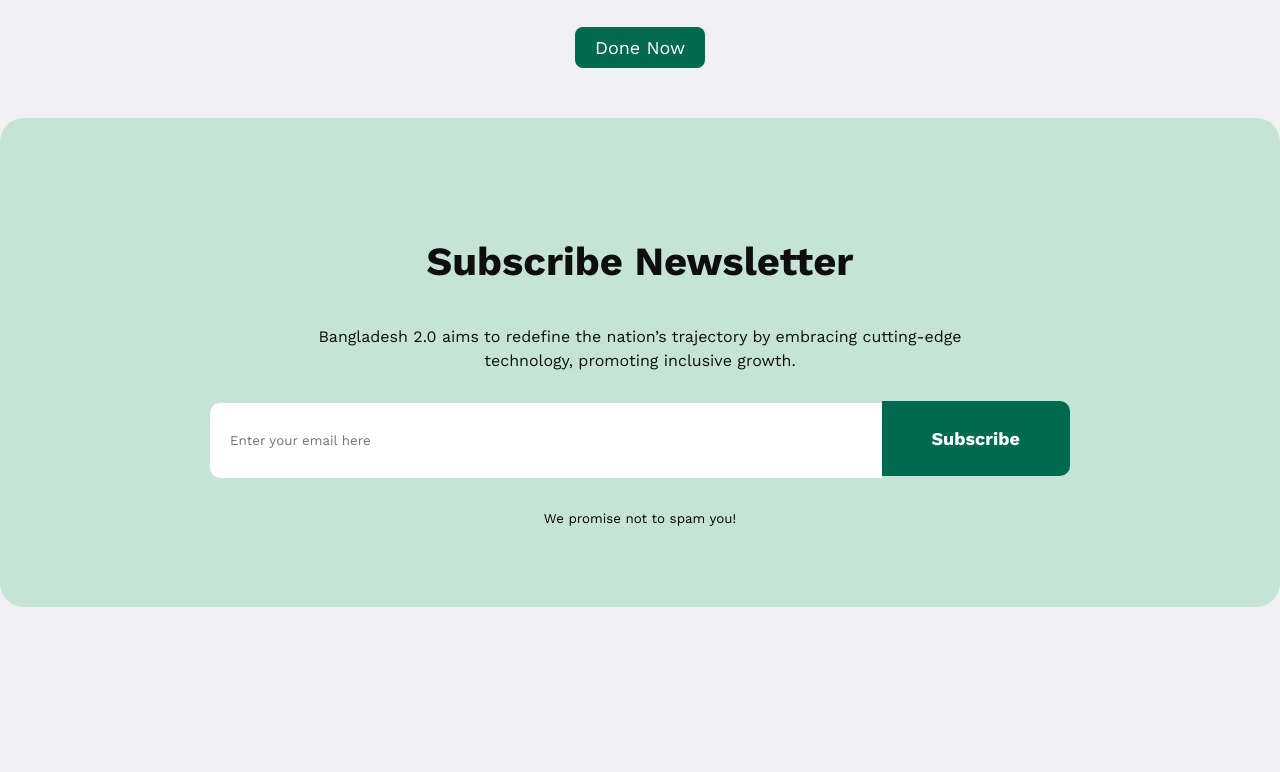
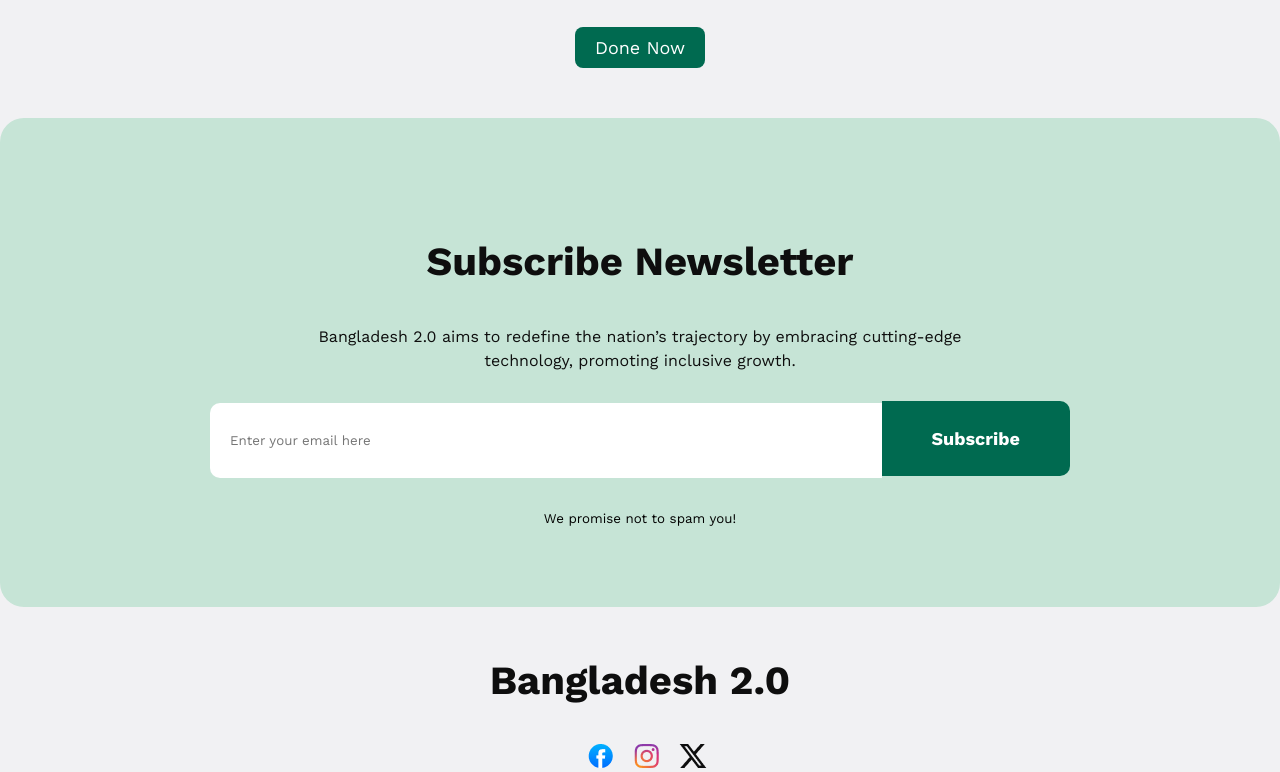
Before and after one commit to mdnur3330/new-banglades-assignment-1, a plain HTML site: page index.html in a window 1280 px wide. Shown: the part 3319-4091 px from the top of the page. Before the commit the page ends 3976 px from the top, so only its background shows below. Drawn offline with nearby package versions, Linux system fonts and the light colour scheme.

Commit message:
footer added

```diff
--- a/index.html
+++ b/index.html
@@ -149,7 +149,7 @@
           <!-- six section end -->
            <!-- seventh section start -->
             <section class="news-letter">
-                <h2 class="title-color-and-font-size">Subscribe Newsletter</h2>
+            <h2 class="title-color-and-font-size">Subscribe Newsletter</h2>
             <p>Bangladesh 2.0 aims to redefine the nation’s trajectory by embracing cutting-edge <br> technology, promoting inclusive growth.</p>
             <input type="email" placeholder="Enter your email here">
             <input type="submit"  value="Subscribe" name="" id=""><br>
@@ -159,7 +159,12 @@
 
     </main>
     <footer>
-
+        <h2 class="title-color-and-font-size">Bangladesh 2.0</h2>
+        <div class="footer-icon">
+            <a href="#"><img src="img/facebook.png" alt=""></a>
+            <a href="#"><img src="img/instagram.png" alt=""></a>
+            <a href="#"><img src="img/x.png" alt=""></a>
+        </div>
     </footer>
 </body>
 </html>
--- a/style.css
+++ b/style.css
@@ -204,7 +204,14 @@ nav h4{
     border: none;
     font-size: 18px;
     font-weight: 700;
-    /* transition: 0.5s; */
 }
 
-/* seventh section start */
+/* seventh section end */
+/* footer start */
+footer{
+    text-align: center;
+}
+footer div a{
+    margin-left:15px ;
+}
+/* footer end */
```
